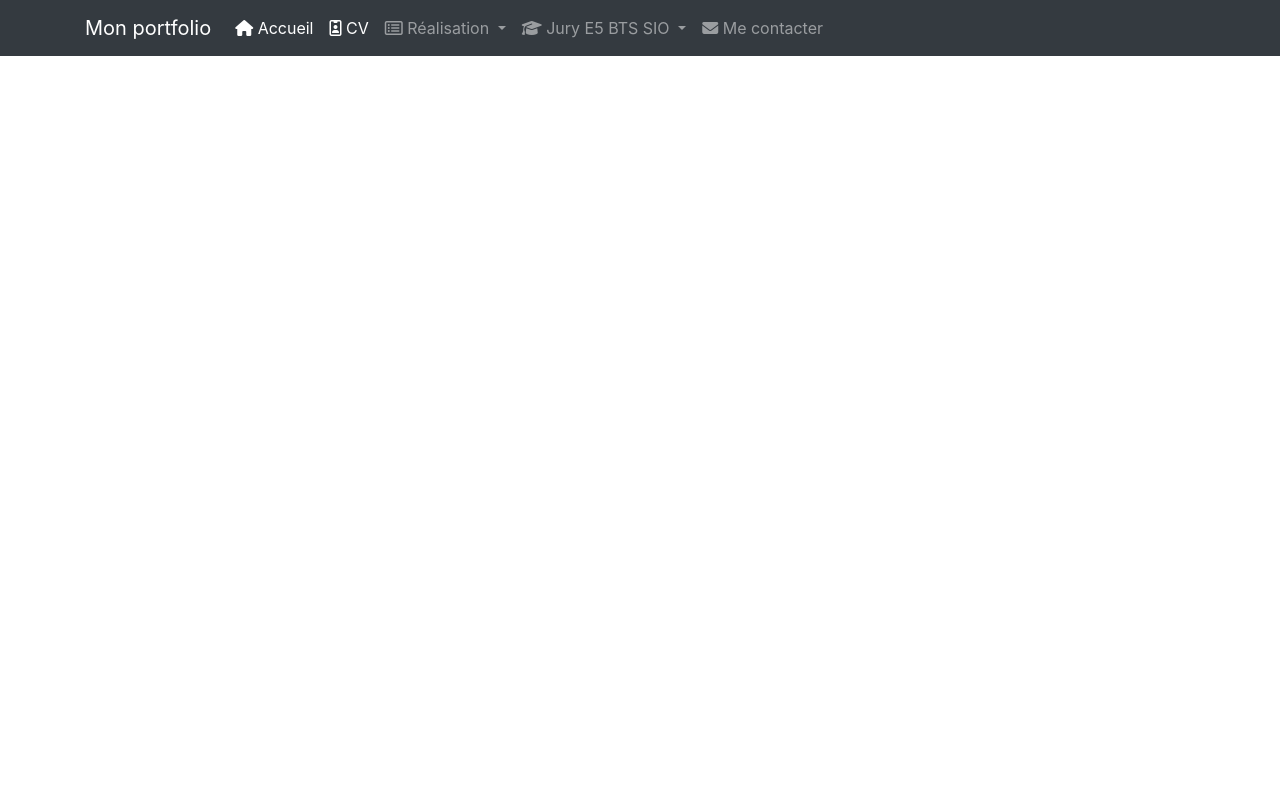
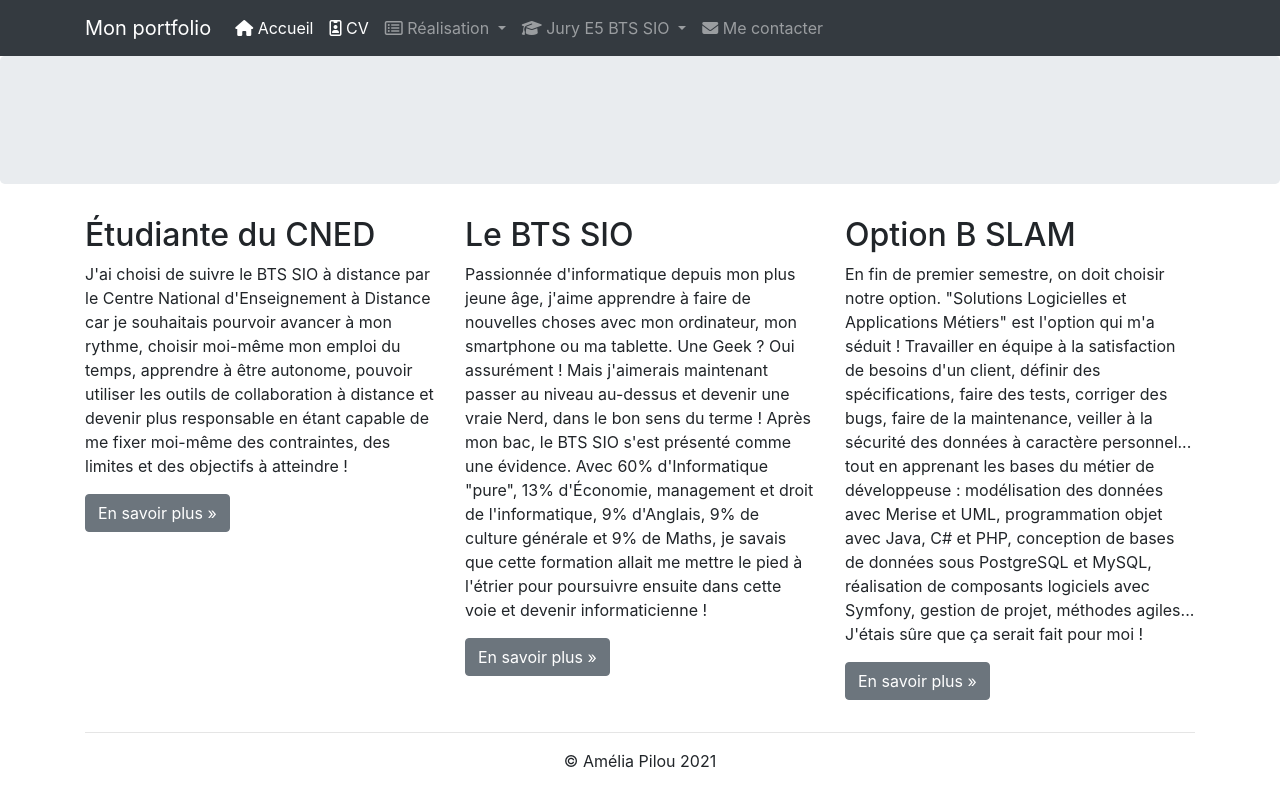
Before and after one commit to Azalan67/Azalan67.github.io, a plain HTML site: page index.html in a window 1280 px wide. Drawn offline with nearby package versions, Linux system fonts and the light colour scheme.

Commit message:
Ajout d'un footer Task #5 - Ajouter un pied de page

```diff
--- a/index.html
+++ b/index.html
@@ -127,5 +127,63 @@
     <script src="https://cdn.jsdelivr.net/npm/popper.js@1.16.1/dist/umd/popper.min.js" integrity="sha384-9/reFTGAW83EW2RDu2S0VKaIzap3H66lZH81PoYlFhbGU+6BZp6G7niu735Sk7lN" crossorigin="anonymous"></script>
     <script src="https://cdn.jsdelivr.net/npm/bootstrap@4.6.1/dist/js/bootstrap.min.js" integrity="sha384-VHvPCCyXqtD5DqJeNxl2dtTyhF78xXNXdkwX1CZeRusQfRKp+tA7hAShOK/B/fQ2" crossorigin="anonymous"></script>
     -->
+     <div class="jumbotron"></div> <!-- Emplacement pour le contenu principal de la page -->
+ <footer>
+ <div class="container">
+ <div class="row">
+ <div class="col-lg-4">
+ <h2>Étudiante du CNED</h2>
+ <p>J'ai choisi de suivre le BTS SIO à distance par le Centre National
+ d'Enseignement à Distance car je souhaitais pourvoir avancer à mon rythme,
+ choisir moi-même mon emploi du temps, apprendre à être autonome, pouvoir
+ utiliser les outils de collaboration à distance et devenir plus responsable en
+ étant capable de me fixer moi-même des contraintes, des limites et des
+ objectifs à atteindre !
+ </p>
+ <p><a class="btn btn-secondary" href="http://www.cned.fr" target="_blank"
+ role="button">En savoir plus »</a>
+ </p>
+ </div>
+ <div class="col-lg-4">
+ <h2>Le BTS SIO</h2>
+ <p>Passionnée d'informatique depuis mon plus jeune âge, j'aime apprendre à faire
+ de nouvelles choses avec mon ordinateur, mon smartphone ou ma tablette. Une
+ Geek ? Oui assurément ! Mais j'aimerais maintenant passer au niveau au-dessus
+ et devenir une vraie Nerd, dans le bon sens du terme ! Après mon bac, le BTS
+ SIO s'est présenté comme une évidence. Avec 60% d'Informatique "pure", 13%
+ d'Économie, management et droit de l'informatique, 9% d'Anglais, 9% de culture
+ générale et 9% de Maths, je savais que cette formation allait me mettre le
+ pied à l'étrier pour poursuivre ensuite dans cette voie et devenir
+ informaticienne !
+ </p>
+ <p><a class="btn btn-secondary" href="https://fr.wikipedia.org/wiki/Brevet_de_tec
+ hnicien_supérieur_-_Services_informatiques_aux_organisations"
+ target="_blank" role="button">En savoir plus »</a>
+ </p>
+ </div>
+ <div class="col-lg-4">
+ <h2>Option B SLAM</h2>
+ <p>En fin de premier semestre, on doit choisir notre option. "Solutions
+ Logicielles et Applications Métiers" est l'option qui m'a séduit&nbsp;!
+ Travailler en équipe à la satisfaction de besoins d'un client, définir des
+ spécifications, faire des tests, corriger des bugs, faire de la maintenance,
+ veiller à la sécurité des données à caractère personnel... tout en apprenant
+ les bases du métier de développeuse : modélisation des données
+ avec Merise et UML, programmation objet avec Java, C# et PHP, conception
+ de bases de données sous PostgreSQL et MySQL, réalisation de
+ composants logiciels avec Symfony, gestion de projet, méthodes agiles...
+ J'étais sûre que ça serait fait pour moi !
+ </p>
+ <p><a class="btn btn-secondary" href="https://www.onisep.fr/Ressources/Univers-Fo
+ rmation/Formations/Post-bac/bts-services-informatiques-aux-organisations-op
+ tion-b-solutions-logicielles-et-applications-metiers" target="_blank"
+ role="button">En savoir plus »</a>
+ </p>
+ </div>
+ </div>
+ <hr>
+ <p class="text-center" id="copyright">© Amélia Pilou 2021</p>
+ </div>
+ </footer>
   </body>
 </html>
```
